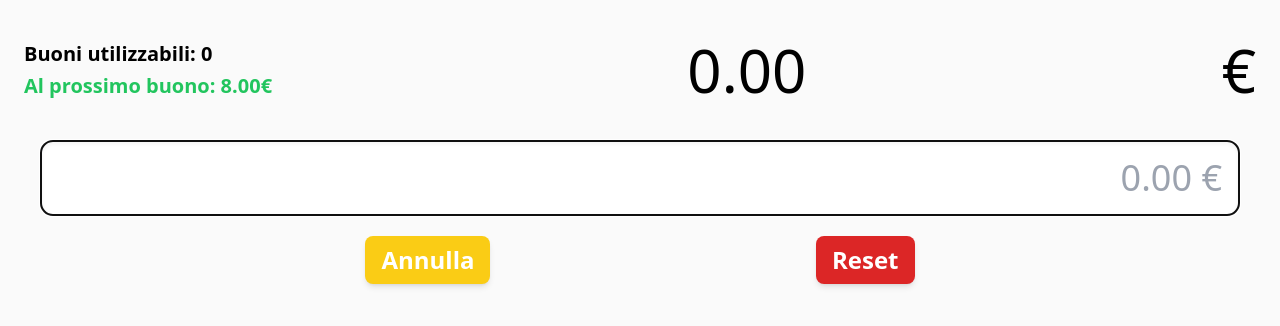
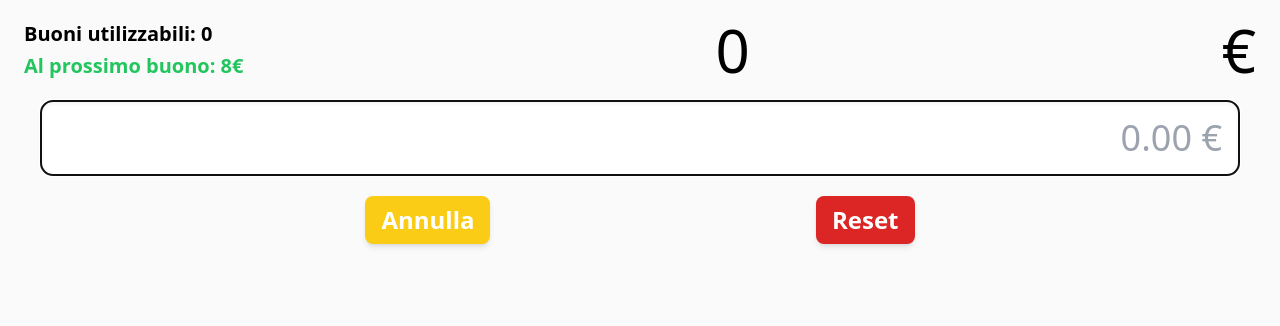
Before and after one commit to andrea-dam/app-spesa, a Vue app: page / in a window 1280 px wide. Shown: the top 326 px of the page. Built offline with nearby package versions, Linux system fonts and the light colour scheme.

Commit message:
toLocaleString()

```diff
--- a/src/App.vue
+++ b/src/App.vue
@@ -1,11 +1,11 @@
 <template>
-    <main class="h-[100dvh]">
-        <div class="flex items-center justify-between px-6 py-10 text-6xl">
+    <main>
+        <div class="flex items-center justify-between px-6 py-5 text-6xl">
             <div class="flex flex-col gap-1 text-xl font-semibold">
                 <span>Buoni utilizzabili: {{ totBuoni }}</span>
-                <span :class="coloreSpreco">Al prossimo buono: {{ spreco }}€</span>
+                <span :class="coloreSpreco">Al prossimo buono: {{ spreco.toLocaleString() }}€</span>
             </div>
-            <span>{{ result }}</span>
+            <span>{{ result.toLocaleString() }}</span>
             <span>€</span>
         </div>
 
@@ -25,9 +25,9 @@
         </form>
 
         <template v-if="articoliInseriti.length">
-            <span class="flex justify-center text-xl">Articoli inseriti: {{ articoliInseriti.length }}</span>
+            <span class="my-5 flex justify-center text-xl">Articoli inseriti: {{ articoliInseriti.length }}</span>
             <ul
-                class="relative mx-10 mt-5 flex max-h-64 flex-col gap-3 overflow-y-auto rounded-xl border bg-neutral-100 px-10 py-5 text-3xl shadow-inner transition-all duration-300 ease-out dark:bg-neutral-800">
+                class="relative mx-10 flex max-h-64 flex-col gap-3 overflow-y-auto rounded-xl border bg-neutral-100 px-10 py-5 text-3xl shadow-inner transition-all duration-300 ease-out dark:bg-neutral-800">
                 <TransitionGroup
                     enter-from-class="opacity-0 -translate-y-10"
                     leave-to-class="opacity-0 -translate-x-20"
@@ -36,7 +36,7 @@
                         v-for="articolo in articoliInseriti"
                         :key="articolo.id"
                         class="flex justify-between transition-all duration-300 ease-out">
-                        <span>{{ articolo.quantity.toFixed(2) }} €</span>
+                        <div class="w-16 text-right">{{ articolo.quantity.toLocaleString() }} €</div>
                         <Icon role="button" @click="removeItem(articolo.id)" icon="tabler:circle-x-filled" class="text-4xl text-red-500" />
                     </li>
                 </TransitionGroup>
@@ -55,9 +55,9 @@ import BaseButton from "./components/BaseButton.vue";
 const newItem = ref();
 const articoliInseriti = useLocalStorage("array-articoli", []);
 const counter = useLocalStorage("counter", 0);
-const result = computed(() => articoliInseriti.value.reduce((acc, object) => acc + object.quantity, 0).toFixed(2));
+const result = computed(() => articoliInseriti.value.reduce((acc, object) => acc + object.quantity, 0));
 const totBuoni = computedEager(() => Math.floor(result.value / 8));
-const spreco = computed(() => (8 - (result.value % 8)).toFixed(2));
+const spreco = computed(() => 8 - (result.value % 8));
 
 const coloreSpreco = computedEager(() => {
     if (spreco.value > 7 && spreco.value <= 8) return "text-green-500";
@@ -81,9 +81,9 @@ const addItem = () => {
     }
 };
 
-const removeItem = (id) => {
+const removeItem = id => {
     counter.value--;
-    articoliInseriti.value = articoliInseriti.value.filter((object) => object.id !== id);
+    articoliInseriti.value = articoliInseriti.value.filter(object => object.id !== id);
 };
 
 const { undo } = useRefHistory(articoliInseriti, { deep: true });
```
